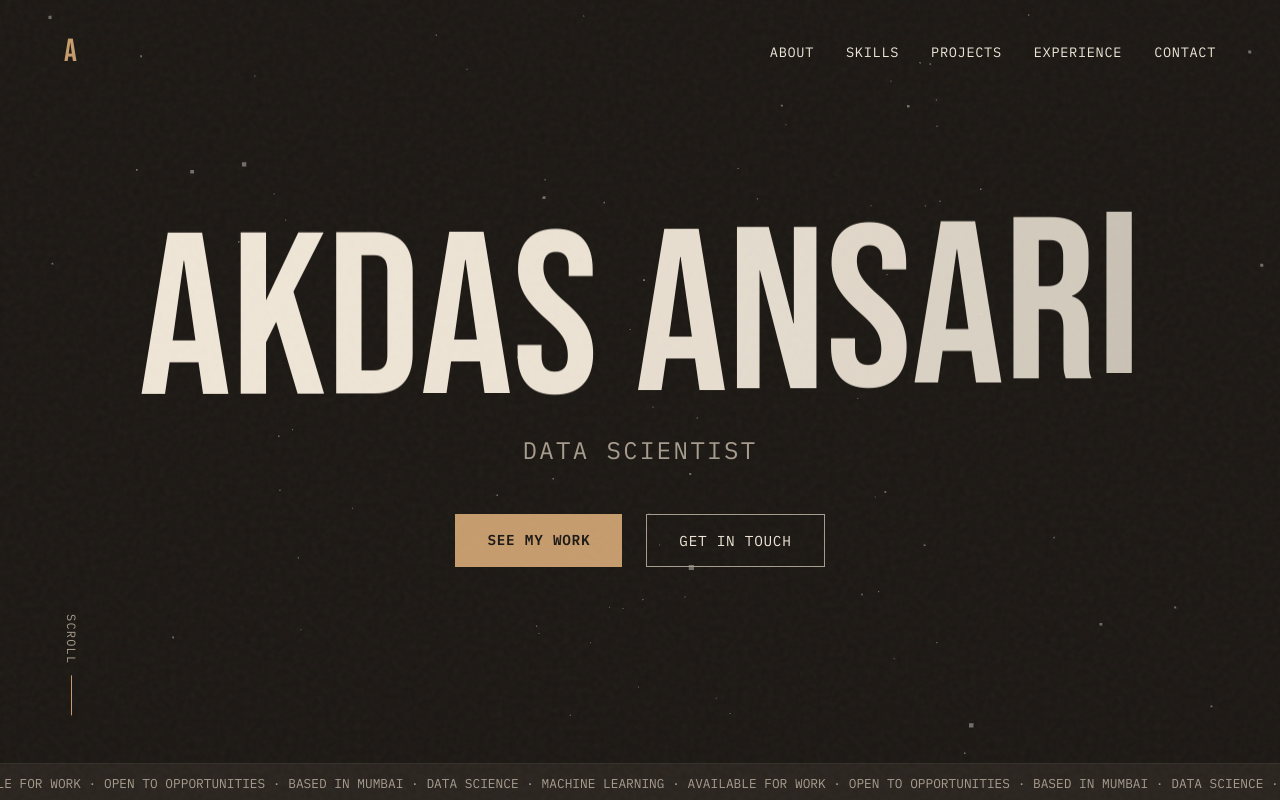
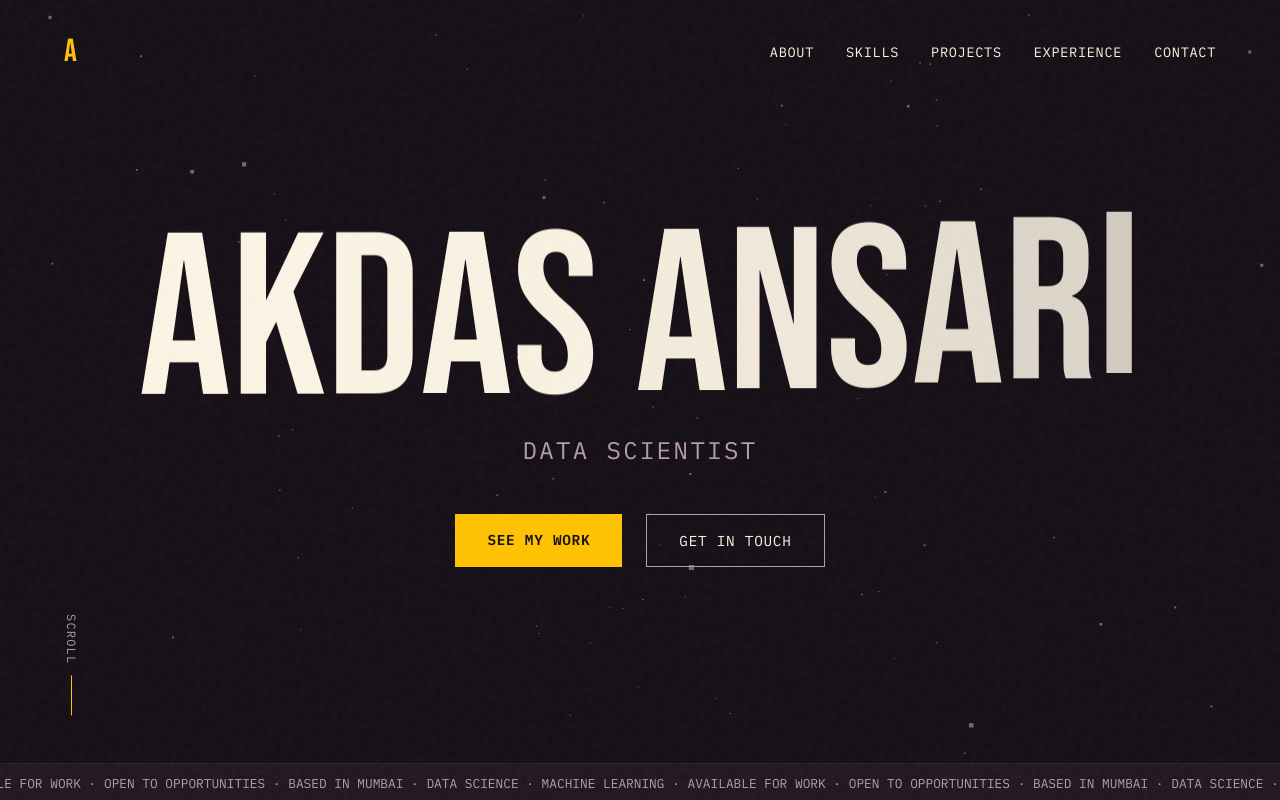
Before and after one commit to Akdas-DS/Portfolio-website-v2, a React (Vite) app: page / in a window 1280 px wide. Shown: the top 800 px of the page. Built offline with nearby package versions, Linux system fonts and the light colour scheme.

Commit message:
style: update palette to vibrant aubergine and sunset theme

```diff
--- a/src/components/Contact.jsx
+++ b/src/components/Contact.jsx
@@ -64,7 +64,7 @@ export default function Contact() {
           particleCount: 100,
           spread: 70,
           origin: { y: 0.6 },
-          colors: ['#C69C6D', '#AD5C43', '#5C6B5D']
+          colors: ['#FFC300', '#FF5E00', '#00E6C3']
         });
         e.target.reset();
       } else {
--- a/src/components/FloatingShapes.jsx
+++ b/src/components/FloatingShapes.jsx
@@ -16,7 +16,7 @@ export default function FloatingShapes() {
     resize();
 
     const shapes = [];
-    const colors = ['#C69C6D', '#AD5C43'];
+    const colors = ['#FFC300', '#FF5E00'];
     const types = ['circle', 'triangle', 'square', 'plus'];
 
     for (let i = 0; i < 8; i++) {
--- a/src/styles/global.css
+++ b/src/styles/global.css
@@ -1,16 +1,16 @@
 :root {
-  /* COLOR PALETTE — EARTH & ORGANIC (ANTI-AI) */
-  --bg-primary: #1C1814;
-  --surface-cards: #2A241F;
-  --text-primary: #F0E7D8;
-  --text-secondary: #A69C8E;
+  /* COLOR PALETTE — VIBRANT AUBERGINE & SUNSET (UNIQUE, ALIVE) */
+  --bg-primary: #150F16;
+  --surface-cards: #221721;
+  --text-primary: #FDF5E6;
+  --text-secondary: #B89CA8;
 
-  /* ACCENT COLORS (Earthy equivalents mapped to existing variable names) */
-  --acid-yellow: #C69C6D; /* Earth gold */
-  --burnt-orange: #AD5C43; /* Terracotta clay */
-  --electric-blue: #5C6B5D; /* Moss green */
-  --warm-cream: #E8D8C8; /* Warm beige */
-  --coral-red: #8B4239; /* Rust/oxblood */
+  /* ACCENT COLORS (Vibrant, eye-catching, mapped to existing variable names) */
+  --acid-yellow: #FFC300; /* Bright Marigold */
+  --burnt-orange: #FF5E00; /* Vivid Blood Orange */
+  --electric-blue: #00E6C3; /* Striking Teal/Mint */
+  --warm-cream: #FFAAA5; /* Pastel Peach */
+  --coral-red: #FF0055; /* Vibrant Strawberry */
 
   /* TYPOGRAPHY */
   --font-heading: 'Bebas Neue', sans-serif;
```
